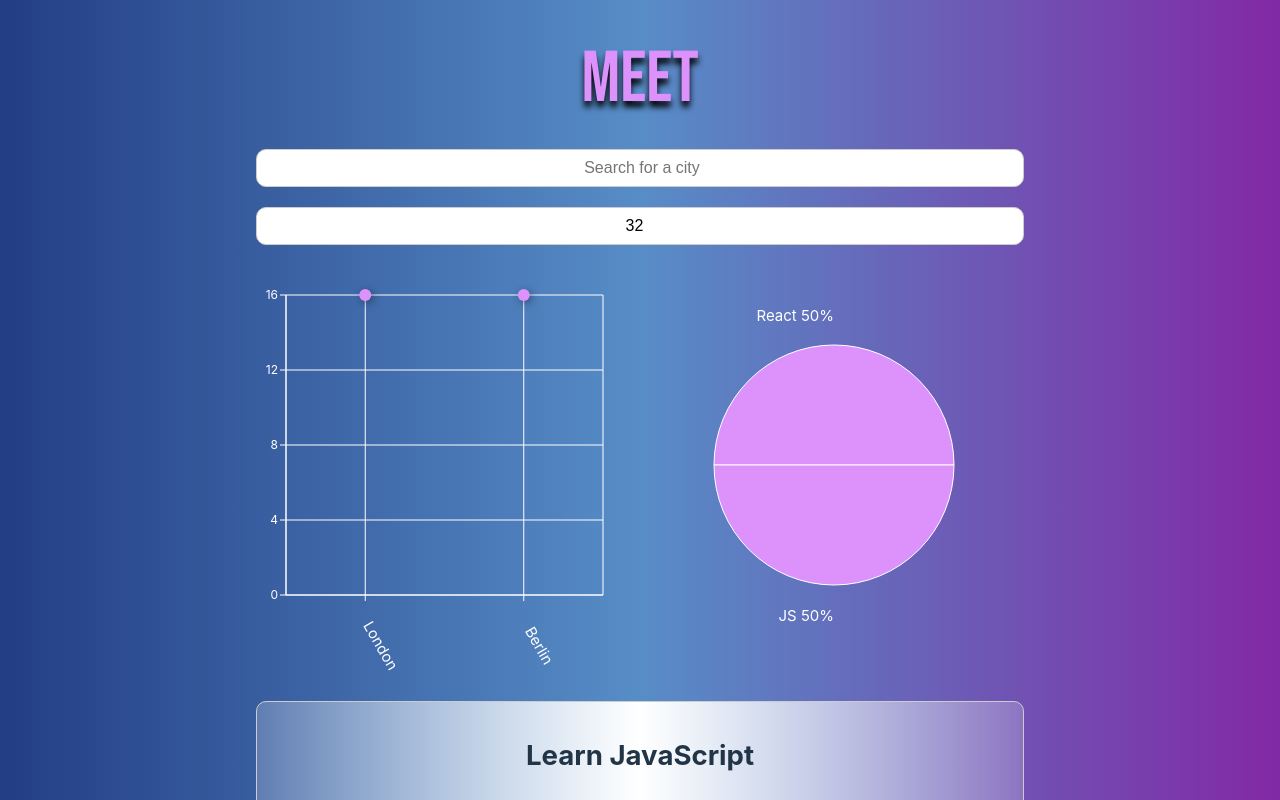
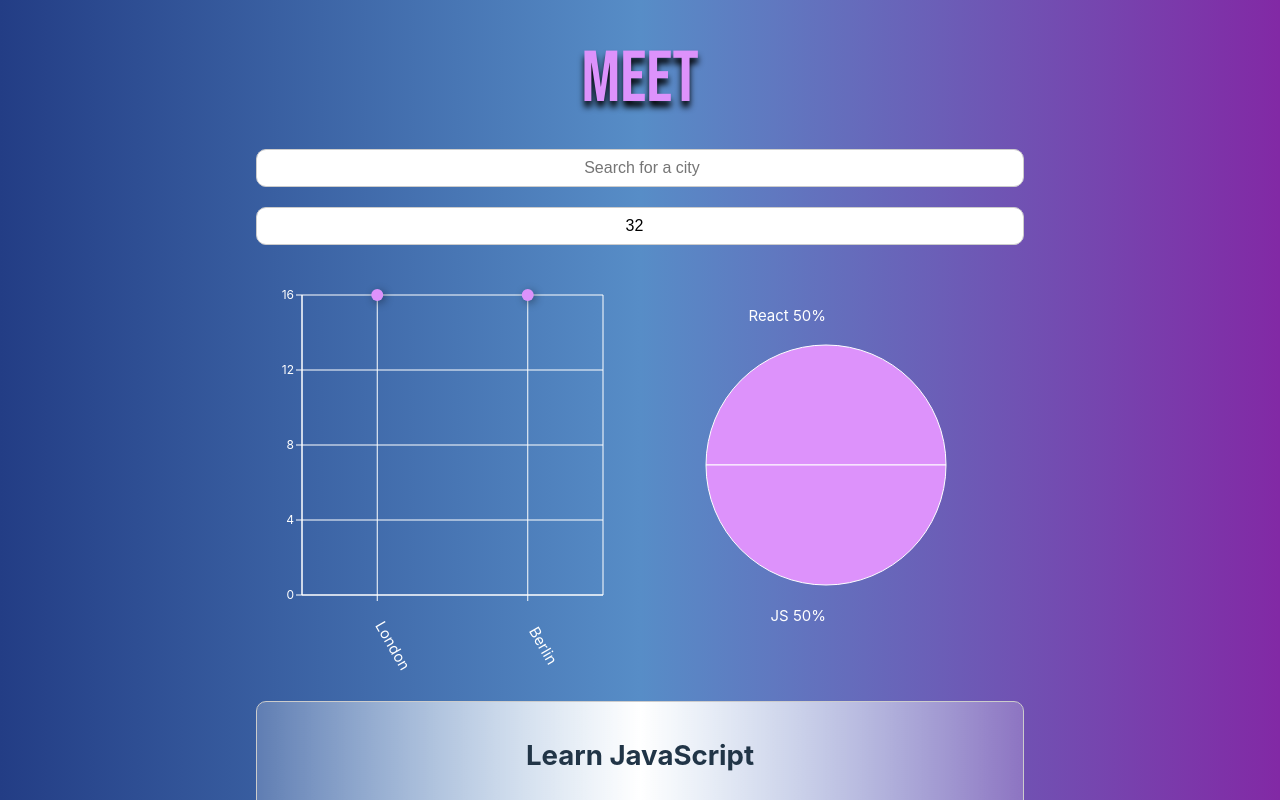
Before and after one commit to LambicJaune/meet, a React (Vite) app: page / in a window 1280 px wide. Shown: the top 800 px of the page. Built offline with nearby package versions, Linux system fonts and the light colour scheme; what atatus-spa would draw is missing.

Commit message:
Added container centering for charts-container
(used to align left when expending an event)

```diff
--- a/src/App.css
+++ b/src/App.css
@@ -110,7 +110,7 @@ input[type="number"] {
     width: 100%;
     max-width: 1200px;
     min-width: 0;
-    padding: 0;
+    margin: 0 auto;
 }
 
 
```
